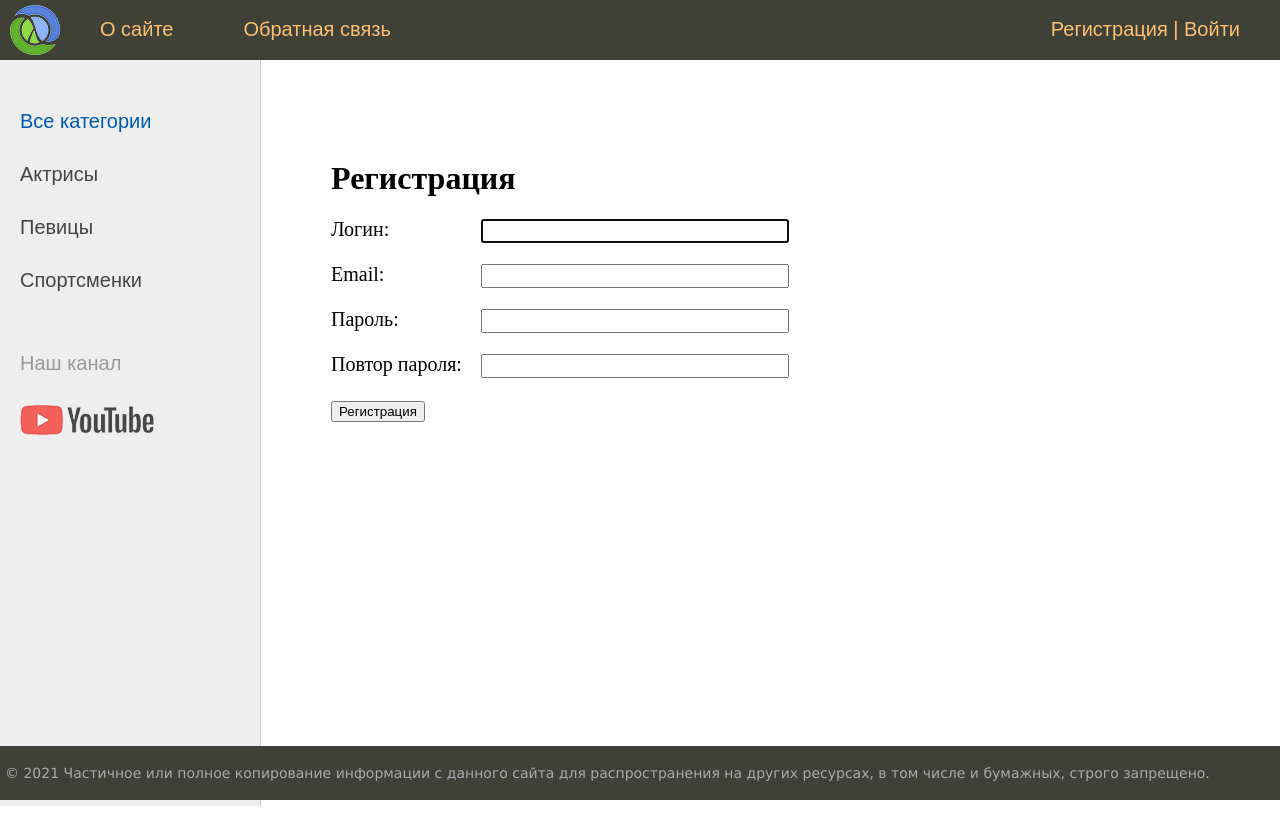
After one commit to KuzNikolay/djsite, a Django app: page /register/ in a window 1280 px wide. The commit adds this page. Run offline with Django 4.2, Linux system fonts and the light colour scheme; data comes from the database, SQL or seed files in the repository; both versions use the stored data as it was after the commit.

Commit message:
19 Django lesson by S.Balakiriev Paginator
20.09.2022

```diff
--- a/coolsite/women/forms.py
+++ b/coolsite/women/forms.py
@@ -1,4 +1,6 @@
 from django import forms
+from django.contrib.auth.forms import UserCreationForm
+from django.contrib.auth.models import User
 from django.core.exceptions import ValidationError
 
 from .models import *
@@ -22,3 +24,13 @@
         if len(title) > 200:
             raise ValidationError('Длина превышает 200 символов')
         return title
+
+class RegisterUserForm(UserCreationForm):
+    username = forms.CharField(label='Логин', widget=forms.TextInput(attrs={'class': 'form-input'}))
+    email = forms.EmailField(label='Email', widget=forms.EmailInput(attrs={'class': 'form-input'}))
+    password1 = forms.CharField(label='Пароль', widget=forms.PasswordInput(attrs={'class': 'form-input'}))
+    password2 = forms.CharField(label='Повтор пароля', widget=forms.PasswordInput(attrs={'class': 'form-input'}))
+
+    class Meta:
+        model = User
+        fields = ('username', 'email', 'password1', 'password2')
--- a/coolsite/women/templates/women/base.html
+++ b/coolsite/women/templates/women/base.html
@@ -17,12 +17,9 @@
 			<ul id="mainmenu" class="mainmenu">
 			<li class="logo"><a href="{% url 'home' %}"><div class="logo"></div></a></li>
 {% for m in menu %}
-	{% if not forloop.last %}
 			<li><a href="{% url m.url_name %}">{{m.title}}</a></li>
-	{% else %}
-			<li class="last"><a href="{% url m.url_name %}">{{m.title}}</a></li>
-	{% endif %}
 {% endfor %}
+			<li class="last"><a href="{% url 'register' %}">Регистрация</a> | <a href="{% url 'login' %}">Войти</a></li>
 			</ul>
 			<div class="clear"></div>
 		</div>
--- /dev/null
+++ b/coolsite/women/templates/women/register.html
@@ -0,0 +1,17 @@
+{% extends 'women/base.html' %}
+
+{% block content %}
+<h1>{{title}}</h1>
+
+<form method="post">
+    {% csrf_token %}
+
+{% for f in form %}
+<p><label class="form-label" for="{{ f.id_for_label }}">{{f.label}}: </label>{{ f }}</p>
+    <div class="form-error">{{ f.errors }}</div>
+ {% endfor %}
+
+    <button type="submit">Регистрация</button>
+</form>
+
+{% endblock %}
--- a/coolsite/women/urls.py
+++ b/coolsite/women/urls.py
@@ -9,6 +9,7 @@
     path('addpage/', AddPage.as_view(), name='add_page'),
     path('contact/', contact, name='contact'),
     path('login/', login, name='login'),
+    path('register/', RegisterUser.as_view(), name='register'),
     path('post/<slug:post_slug>/', ShowPost.as_view(), name='post'),
     path('category/<slug:cat_slug>/', WomenCategory.as_view(), name='category'),
 ]
--- a/coolsite/women/utils.py
+++ b/coolsite/women/utils.py
@@ -5,7 +5,6 @@
 menu = [{'title': "О сайте", 'url_name': 'about'},
         {'title': "Добавить статью", 'url_name': 'add_page'},
         {'title': "Обратная связь", 'url_name': 'contact'},
-        {'title': "Войти", 'url_name': 'login'}
         ]
 
 class DataMixin:
--- a/coolsite/women/views.py
+++ b/coolsite/women/views.py
@@ -1,4 +1,5 @@
 from django.contrib.auth.decorators import login_required
+from django.contrib.auth.forms import UserCreationForm
 from django.core.paginator import Paginator
 from django.http import HttpResponse, HttpResponseNotFound, Http404
 from django.shortcuts import render, redirect, get_object_or_404
@@ -86,3 +87,13 @@
 
     def get_queryset(self):
         return Women.objects.filter(cat__slug=self.kwargs['cat_slug'], is_published=True)
+
+class RegisterUser(DataMixin, CreateView):
+    form_class = RegisterUserForm
+    template_name = 'women/register.html'
+    success_url = reverse_lazy('login')
+
+    def get_context_data(self, *, object_list=None, **kwargs):
+        context = super().get_context_data(**kwargs)
+        c_def = self.get_user_context(title='Регистрация')
+        return dict(list(context.items()) + list(c_def.items()))
```
Also changed, not shown: coolsite/db.sqlite3.
